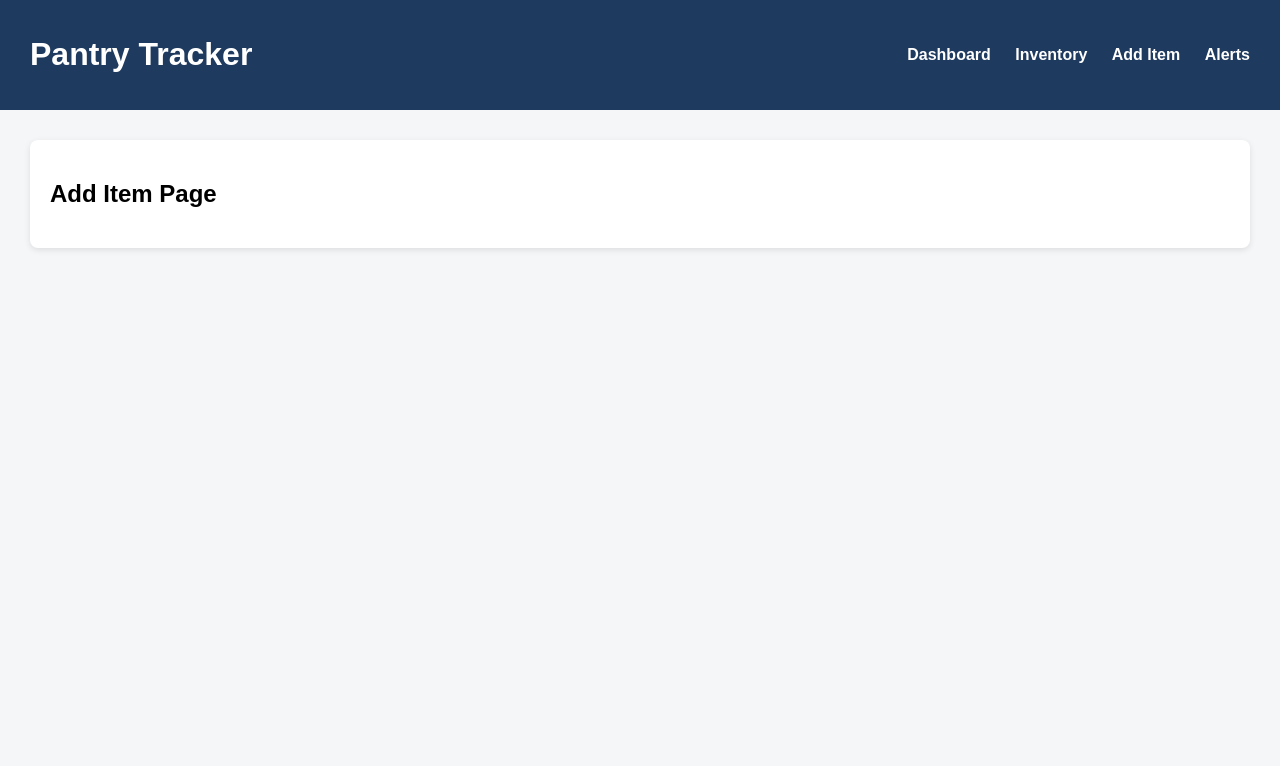
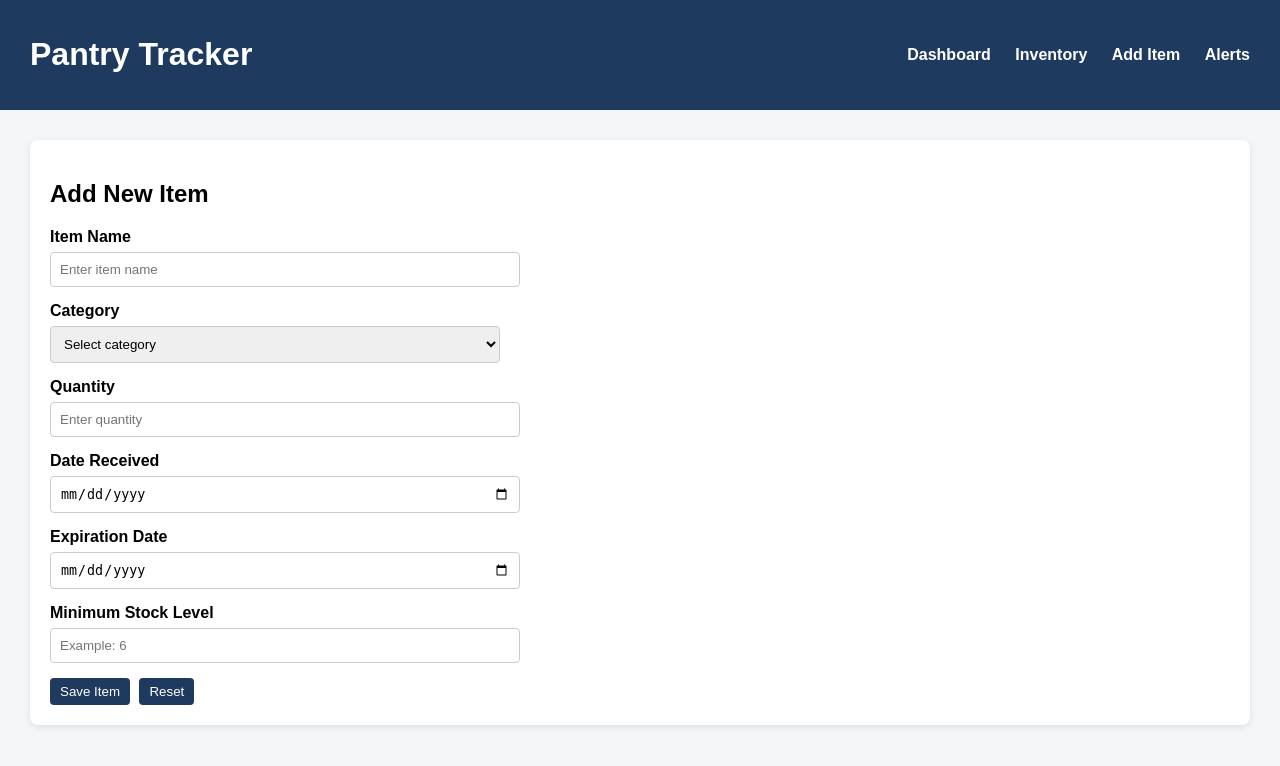
Before and after one commit to binita-shrestha/pantry-inventory-tracker, a Flask app: page /add in a window 1280 px wide. Shown: the top 766 px of the page. Run offline with Flask 3, Linux system fonts and the light colour scheme.

Commit message:
implemented add item from UI

```diff
--- a/app/static/style.css
+++ b/app/static/style.css
@@ -69,3 +69,21 @@ button {
 button:hover {
     opacity: 0.85;
 }
+.form-group {
+    margin-bottom: 15px;
+}
+
+.form-group label {
+    display: block;
+    font-weight: bold;
+    margin-bottom: 6px;
+}
+
+.form-group input,
+.form-group select {
+    width: 100%;
+    max-width: 450px;
+    padding: 9px;
+    border: 1px solid #ccc;
+    border-radius: 4px;
+}
--- a/app/templates/add.html
+++ b/app/templates/add.html
@@ -4,6 +4,47 @@
 
 {% block content %}
 <div class="card">
-    <h2>Add Item Page</h2>
+    <h2>Add New Item</h2>
+
+    <form>
+        <div class="form-group">
+            <label for="item_name">Item Name</label>
+            <input type="text" id="item_name" name="item_name" placeholder="Enter item name">
+        </div>
+
+        <div class="form-group">
+            <label for="category">Category</label>
+            <select id="category" name="category">
+                <option value="">Select category</option>
+                <option value="Canned Food">Canned Food</option>
+                <option value="Dry Food">Dry Food</option>
+                <option value="Toiletries">Toiletries</option>
+                <option value="Other">Other</option>
+            </select>
+        </div>
+
+        <div class="form-group">
+            <label for="quantity">Quantity</label>
+            <input type="number" id="quantity" name="quantity" placeholder="Enter quantity">
+        </div>
+
+        <div class="form-group">
+            <label for="date_received">Date Received</label>
+            <input type="date" id="date_received" name="date_received">
+        </div>
+
+        <div class="form-group">
+            <label for="expiration_date">Expiration Date</label>
+            <input type="date" id="expiration_date" name="expiration_date">
+        </div>
+
+        <div class="form-group">
+            <label for="minimum_stock">Minimum Stock Level</label>
+            <input type="number" id="minimum_stock" name="minimum_stock" placeholder="Example: 6">
+        </div>
+
+        <button type="submit">Save Item</button>
+        <button type="reset">Reset</button>
+    </form>
 </div>
 {% endblock %}
```
